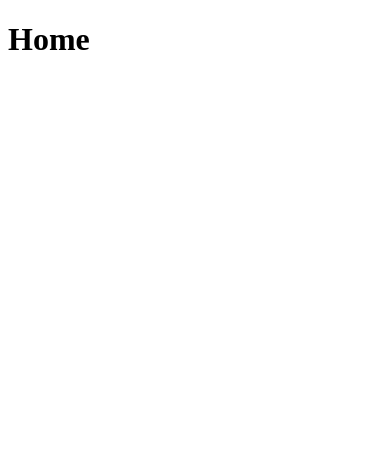
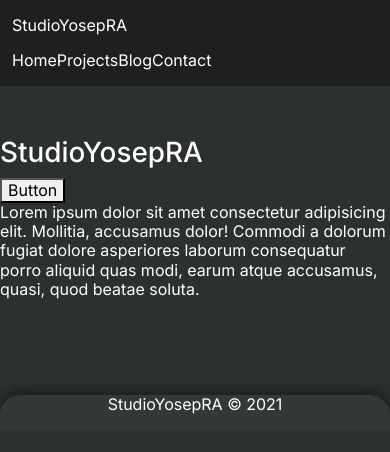
Before and after one commit to YosepRA/yosepra.github.io, a React (Vite) app: page / in a window 390 px wide. Shown: the top 452 px of the page. Built offline with nearby package versions, Linux system fonts and the light colour scheme.

Commit message:
feat: new scss theme config and mobile navbar

```diff
--- a/src/App.jsx
+++ b/src/App.jsx
@@ -1,9 +1,13 @@
 import React from 'react';
 import { createBrowserRouter, RouterProvider } from 'react-router-dom';
 
+import Layout from './components/Layout.jsx';
 import Home from './pages/Home/index.jsx';
 import ProjectIndex from './pages/ProjectIndex/index.jsx';
 import BlogIndex from './pages/BlogIndex/index.jsx';
+
+import 'bootstrap/dist/css/bootstrap.min.css';
+import './styles/html.scss';
 
 const router = createBrowserRouter([
   {
@@ -21,7 +25,11 @@ const router = createBrowserRouter([
 ]);
 
 const App = function AppComponent() {
-  return <RouterProvider router={router} />;
+  return (
+    <Layout>
+      <RouterProvider router={router} />
+    </Layout>
+  );
 };
 
 export default App;
--- a/src/components/Layout.jsx
+++ b/src/components/Layout.jsx
@@ -1,6 +1,6 @@
 import React from 'react';
 
-import Header from './Header.jsx';
+import Navbar from './Navbar.jsx';
 import Footer from './Footer.jsx';
 
 import mainStyles from '../styles/main.module.scss';
@@ -10,7 +10,7 @@ function Layout(props) {
 
   return (
     <div className="layout">
-      <Header />
+      <Navbar />
 
       <main className={mainStyles.content}>{children}</main>
 
--- /dev/null
+++ b/src/components/Navbar.jsx
@@ -0,0 +1,50 @@
+import React from 'react';
+import cn from 'classnames';
+import Container from 'react-bootstrap/Container';
+import Row from 'react-bootstrap/Row';
+import Col from 'react-bootstrap/Col';
+
+import mainStyles from '@styles/main02.module.scss';
+
+const Navbar = function NavbarComponent() {
+  return (
+    <header className={mainStyles.navbar}>
+      <Container className={mainStyles.navbarContainer}>
+        <Row className="align-items-center">
+          <Col>
+            <p className={mainStyles.navbarBrand}>StudioYosepRA</p>
+          </Col>
+
+          <Col>
+            <div className={mainStyles.navbarMenuToggle} />
+          </Col>
+        </Row>
+
+        <Row>
+          <Col>
+            <div
+              className={cn(mainStyles.navbarCollapse, {
+                [mainStyles.navbarCollapseShow]: true,
+              })}
+            >
+              <div className={mainStyles.navbarMenu}>
+                <span className={mainStyles.navbarMenuItem}>Home</span>
+                <span className={mainStyles.navbarMenuItem}>Projects</span>
+                <span className={mainStyles.navbarMenuItem}>Blog</span>
+                <span className={mainStyles.navbarMenuItem}>Contact</span>
+              </div>
+
+              <div className={mainStyles.navbarSocial}>
+                <div className={mainStyles.navbarSocialItem} />
+                <div className={mainStyles.navbarSocialItem} />
+                <div className={mainStyles.navbarSocialItem} />
+              </div>
+            </div>
+          </Col>
+        </Row>
+      </Container>
+    </header>
+  );
+};
+
+export default Navbar;
--- a/src/pages/Home/index.jsx
+++ b/src/pages/Home/index.jsx
@@ -3,7 +3,20 @@ import React from 'react';
 import styles from './styles/home.module.scss';
 
 const Home = function HomeComponent() {
-  return <h1 className={styles.headerTitle}>Home</h1>;
+  return (
+    <section className={styles.header}>
+      <h1 className={styles.headerTitle}>StudioYosepRA</h1>
+      <button type="button" className={styles.headerButton}>
+        Button
+      </button>
+      <p>
+        Lorem ipsum dolor sit amet consectetur adipisicing elit. Mollitia,
+        accusamus dolor! Commodi a dolorum fugiat dolore asperiores laborum
+        consequatur porro aliquid quas modi, earum atque accusamus, quasi, quod
+        beatae soluta.
+      </p>
+    </section>
+  );
 };
 
 export default Home;
--- a/src/pages/Home/styles/home.module.scss
+++ b/src/pages/Home/styles/home.module.scss
@@ -1,9 +1,12 @@
-@import '@styles/config';
+@import '@styles/config02';
 
 .header {
   &-title {
-    font-family: 'Segoe UI', Tahoma, Geneva, Verdana, sans-serif;
-    font-size: 3rem;
-    color: $secondary-color;
+    @include display500();
+    color: $c-shades-100;
+  }
+
+  &-button {
+    @include primaryButton();
   }
 }
--- /dev/null
+++ b/src/styles/_config02.scss
@@ -0,0 +1,184 @@
+@import 'bootstrap/scss/mixins/breakpoints';
+@import url('https://fonts.googleapis.com/css2?family=Carter+One&family=Inter:ital,opsz,wght@0,14..32,100..900;1,14..32,100..900&display=swap');
+
+$fsz-display-200: 10px;
+$fsz-display-300: 13px;
+$fsz-display-400: 16px;
+$fsz-display-500: 20px;
+$fsz-display-600: 25px;
+$fsz-display-700: 31px;
+$fsz-display-800: 39px;
+$fsz-display-900: 49px;
+$fsz-display-1000: 61px;
+
+$fsz-heading-h1: 61px;
+$fsz-heading-h2: 49px;
+$fsz-heading-h3: 39px;
+$fsz-heading-h4: 31px;
+$fsz-heading-h5: 25px;
+$fsz-heading-h6: 20px;
+
+$fsz-body-200: 10px;
+$fsz-body-300: 13px;
+$fsz-body-400: 16px;
+
+$font-family-sans-serif: -apple-system, BlinkMacSystemFont, 'Segoe UI', Roboto,
+  'Helvetica Neue', Arial, 'Noto Sans', 'Liberation Sans', sans-serif,
+  'Apple Color Emoji', 'Segoe UI Emoji', 'Segoe UI Symbol', 'Noto Color Emoji' !default;
+
+$c-primary-200: #a3a8a8;
+$c-primary-300: #565c5c;
+$c-primary-400: #2d3030;
+$c-primary-500: #1e2020;
+$c-primary-600: #0a0b0b;
+
+$c-shades-100: #ffffff;
+$c-shades-200: #cccccc;
+$c-shades-400: #999999;
+$c-shades-600: #666666;
+$c-shades-800: #333333;
+$c-shades-1000: #000000;
+
+$c-bp-default: #ffffff;
+$c-bp-hover: #d9d9d9;
+$c-bp-active: #bfbfbf;
+$c-bp-disabled: #a9a9a9;
+
+$c-bs-default: rgba(#ffffff, 0);
+$c-bs-hover: #ffffff;
+$c-bs-active: #bfbfbf;
+$c-bs-disabled: #a9a9a9;
+
+$grid-breakpoints: (
+  xs: 0,
+  sm: 576px,
+  md: 768px,
+  lg: 992px,
+  xl: 1200px,
+);
+
+$border-radius: 3px;
+
+@mixin CarterOne {
+  font-family: 'Carter One', $font-family-sans-serif;
+}
+
+@mixin Inter {
+  font-family: 'Inter', $font-family-sans-serif;
+}
+
+@mixin display {
+  @include CarterOne();
+}
+
+@mixin display200 {
+  @include display();
+  font-size: $fsz-display-200;
+}
+
+@mixin display300 {
+  @include display();
+  font-size: $fsz-display-300;
+}
+
+@mixin display400 {
+  @include display();
+  font-size: $fsz-display-400;
+}
+
+@mixin display500 {
+  @include display();
+  font-size: $fsz-display-500;
+}
+
+@mixin display600 {
+  @include display();
+  font-size: $fsz-display-600;
+}
+
+@mixin display700 {
+  @include display();
+  font-size: $fsz-display-700;
+}
+
+@mixin display800 {
+  @include display();
+  font-size: $fsz-display-800;
+}
+
+@mixin display900 {
+  @include display();
+  font-size: $fsz-display-900;
+}
+
+@mixin display1000 {
+  @include display();
+  font-size: $fsz-display-1000;
+}
+
+@mixin heading {
+  @include Inter();
+}
+
+@mixin headingH1 {
+  @include heading();
+  font-size: $fsz-heading-h1;
+}
+
+@mixin headingH2 {
+  @include heading();
+  font-size: $fsz-heading-h2;
+}
+
+@mixin headingH3 {
+  @include heading();
+  font-size: $fsz-heading-h3;
+}
+
+@mixin headingH4 {
+  @include heading();
+  font-size: $fsz-heading-h4;
+}
+
+@mixin headingH5 {
+  @include heading();
+  font-size: $fsz-heading-h5;
+}
+
+@mixin headingH6 {
+  @include heading();
+  font-size: $fsz-heading-h6;
+}
+
+@mixin flexCenter {
+  display: flex;
+  justify-content: center;
+  align-items: center;
+}
+
+@mixin button {
+  display: block;
+  min-width: 100px;
+  padding: 8px 10px;
+  border: none;
+  border-radius: $border-radius;
+  transition: all 300ms ease-out;
+  line-height: 1.2;
+}
+
+@mixin primaryButton {
+  @include button();
+  background-color: $c-bp-default;
+  color: $c-shades-800;
+
+  &:hover {
+    background-color: $c-bp-hover;
+  }
+}
+
+@mixin placeholderBox($size) {
+  width: $size;
+  height: $size;
+  border-radius: 3px;
+  background-color: $c-shades-100;
+}
--- a/src/styles/html.scss
+++ b/src/styles/html.scss
@@ -1,27 +1,24 @@
-@import './config';
+@import './config02';
 
 html,
 body {
   height: 100%;
-  background-color: darken($main-color, 3);
-  @include Lato();
-  font-weight: 300;
-  color: white;
+  background-color: $c-primary-400;
+  @include Inter();
+  font-weight: 400;
+  color: $c-shades-100;
+  line-height: 1.2;
 }
 
+// React container.
 #root {
   height: 100%;
-}
-
-h1,
-h2,
-h3,
-h4,
-h5,
-h6 {
-  @include CarterOne();
 }
 
 b {
   font-weight: 700;
 }
+
+p {
+  margin-bottom: 16px;
+}
--- /dev/null
+++ b/src/styles/main02.module.scss
@@ -0,0 +1,53 @@
+@import '@styles/config02';
+
+.navbar {
+  position: relative;
+  padding: 16px 0;
+  background-color: $c-primary-500;
+
+  &-brand {
+    @include display400();
+    margin-bottom: 0;
+  }
+
+  &-collapse {
+    display: none;
+    position: absolute;
+    top: 52px;
+    left: 0;
+    width: 100%;
+    padding: 0 12px;
+    background-color: $c-primary-500;
+
+    &-show {
+      display: block;
+    }
+  }
+
+  &-menu {
+    &-item {
+      display: block;
+      width: 100%;
+      padding: 18px 0;
+    }
+
+    &-toggle {
+      @include placeholderBox(20px);
+      margin-left: auto;
+    }
+  }
+
+  &-social {
+    @include flexCenter();
+    padding: 18px 0;
+
+    &-item {
+      @include placeholderBox(20px);
+      display: inline-block;
+
+      &:not(:last-child) {
+        margin-right: 1rem;
+      }
+    }
+  }
+}
```
Also changed, not shown: .eslintrc.json.
